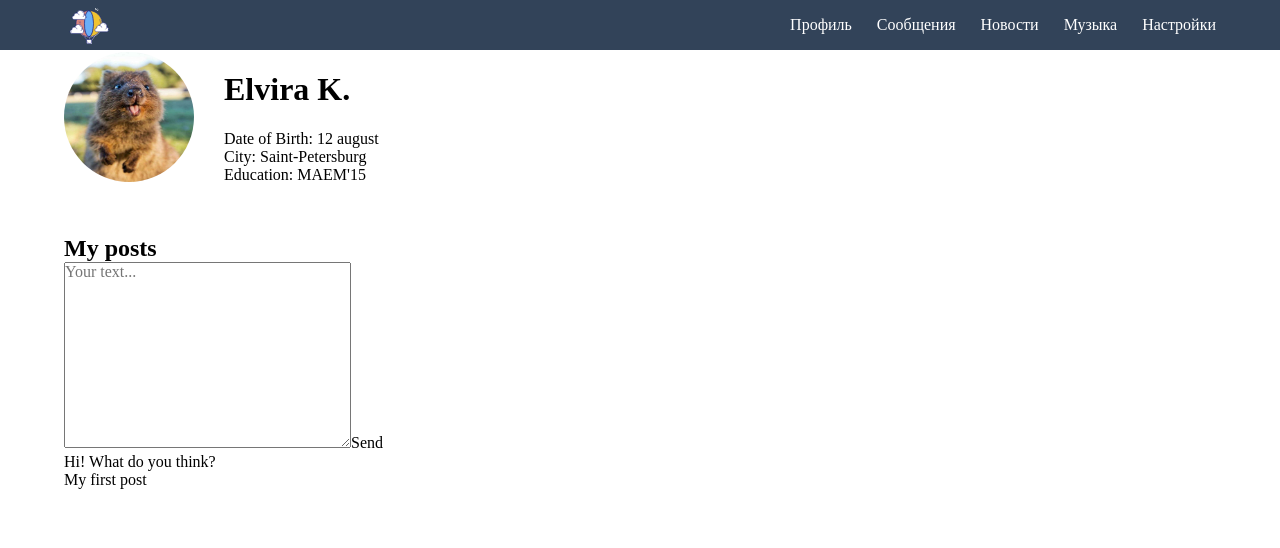
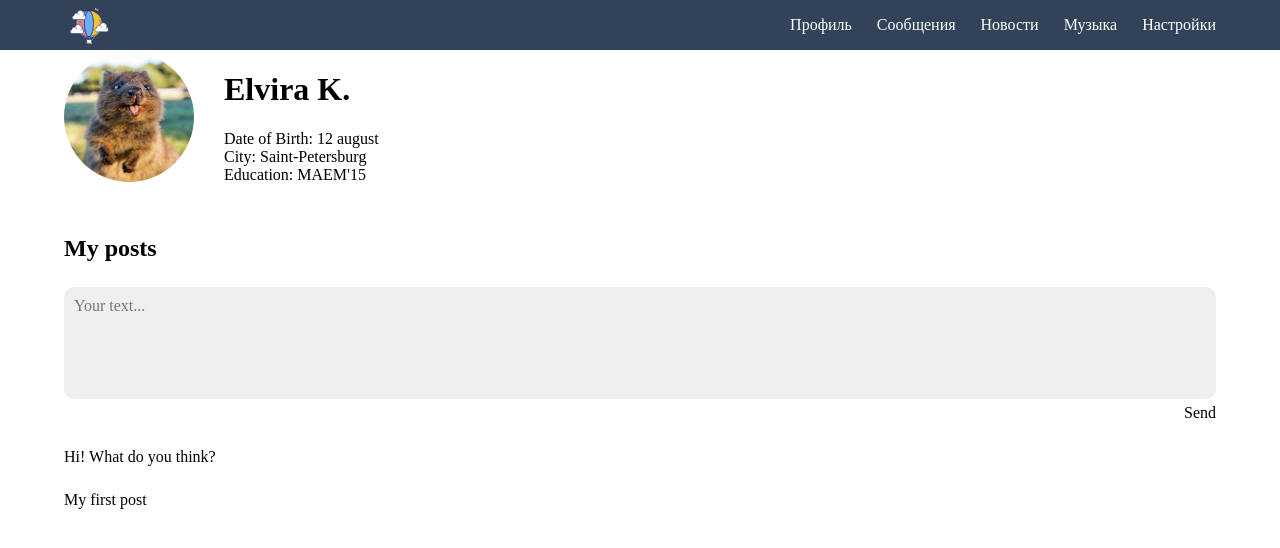
Before and after one commit to Elvira-del/social-network, a React (Create React App) app: page / in a window 1280 px wide. Shown: the top 548 px of the page. Built offline with nearby package versions, Linux system fonts and the light colour scheme.

Commit message:
feat: add My posts section style

```diff
--- a/src/components/MyPosts/MyPosts.jsx
+++ b/src/components/MyPosts/MyPosts.jsx
@@ -4,17 +4,17 @@ import Post from "../Post/Post";
 const MyPosts = () => {
   return (
     <section className="section posts">
-      <div className="container">
+      <div className="container posts__wrap">
         <h2 className="subtitle">My posts</h2>
-        <form className="posts__form" action="#" method="post">
+        <form className="posts__form form" action="#" method="post">
           <textarea
-            className="posts__input"
+            className="form__input"
             cols="30"
-            rows="10"
+            rows="5"
             placeholder="Your text..."
             autoCorrect="on"
           ></textarea>
-          <button className="posts__btn" type="submit">
+          <button className="btn form__btn" type="submit">
             Send
           </button>
         </form>
--- /dev/null
+++ b/src/styles/scss/layout/_posts.scss
@@ -0,0 +1,27 @@
+.posts {
+  &__wrap {
+    @include grid(25px);
+    grid-auto-flow: row;
+  }
+
+  &__form {
+    display: flex;
+    flex-direction: column;
+    gap: 5px;
+  }
+}
+
+.form {
+  &__input {
+    padding: 10px;
+    width: 100%;
+    border: none;
+    border-radius: 10px;
+    background-color: rgba(158, 158, 158, 17%);
+    resize: none;
+  }
+
+  &__btn {
+    align-self: flex-end;
+  }
+}
--- a/src/styles/scss/main.scss
+++ b/src/styles/scss/main.scss
@@ -4,6 +4,7 @@
 
 @import "./layout/grid";
 @import "./layout/header";
+@import "./layout/posts";
 @import "./layout/user";
 
 @import "./vendors/normalize";
```
